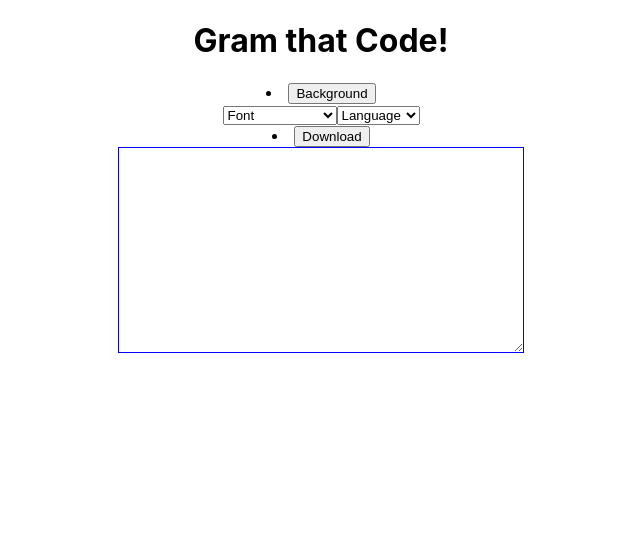
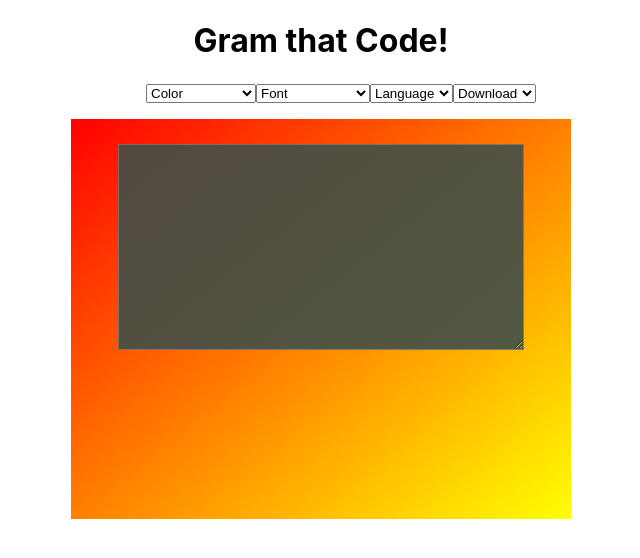
Before and after one commit to rkaufusi/gram-that-code, a React (Create React App) app: page / in a window 1280 px wide. Shown: the top 558 px of the page, without its empty margins (319-959 px from the left). Built offline with nearby package versions, Linux system fonts and the light colour scheme.

Commit message:
conditionally render bg gradients, removed code

```diff
--- a/src/App.css
+++ b/src/App.css
@@ -58,6 +58,10 @@
   border: 1px solid transparent;
 }
 
+.nav {
+  display: inline;
+}
+
 
 .Font {
   font-family: "Courier New", monospace;
@@ -72,15 +76,38 @@
   font-family: Arial, sans-serif;
 }
 .Lucida-Console {
-  font-family: Lucida Console,Lucida Sans Typewriter,monaco,Bitstream Vera Sans Mono,monospace;
+  font-family: Lucida Console,Lucida Sans Typewriter, monaco, Bitstream Vera Sans Mono, monospace;
 }
 
 .color {
   color: red;
 }
+.text-container {
+  width: 500px;
+  height: 400px;
+  margin: auto;
+  background-image: linear-gradient(to bottom right, red , yellow);
+}
+
+.red-blue {
+  background-image: linear-gradient(to bottom right, red , rgb(13, 0, 255));
+}
+.green-yellow {
+  background-image: linear-gradient(to bottom right, rgb(54, 235, 9) , yellow);
+}
+.orange-purple {
+  background-image: linear-gradient(to bottom right, rgb(255, 145, 0) , rgb(183, 0, 255));
+}
+.blue-green {
+  background-image: linear-gradient(to bottom right, rgb(4, 0, 255) , rgb(72, 255, 0));
+}
 
 .background {
+  margin-top: 5%;
+  margin-bottom: 5%;
   width: 400px;
   height: 200px;
-  border: 1px solid blue;
+  background-color: #404f49;
+  opacity: 90%;
+
 }
--- a/src/Background.js
+++ b/src/Background.js
@@ -8,4 +8,4 @@ const Background = () => {
     )
 }
 
-export default Background
+export default Background;
--- a/src/InputArea.js
+++ b/src/InputArea.js
@@ -1,37 +1,30 @@
-import React , {useState, useEffect} from 'react';
+import React , {useState,useEffect} from 'react';
 
 
 const InputArea = (props) => {
     const [firstColor, setFirstColor] = useState("red");
     const [secondColor, setSecondColor] = useState("blue");
     const [text, setText] = useState([]);
-    const [font, setFont] = useState(props.value);
-    const [temp, setTemp] = useState(false);
-    //setFont(userFont)
-
-
 
    console.log('props ' + props.value.replace(/\s/g, '-'))
 
     const handleChange = event => {
         setText([event.target.value]);
-        console.log('handle change font ' + font);
-        //event.preventDefault();
-        //console.log(text);
+        console.log('handle change font ' + props.value);
+
+    }
+    const dragged = () => {
+        console.log(dragged);
     }
 
-    /*<div className={`box ${isWarning === true && "warning"}`}
-    {font === 'Monaco' ? `user-text-area ${font}` : 'user-text-area'}
-    */
     return (
-        <div>
-            <textarea className={'background ' + props.value.replace(/\s/g, '-')} value={text} onChange={handleChange}>
+
+            <textarea className={'background ' + props.value.replace(/\s/g, '-')} value={text} onChange={handleChange} onDrag={dragged}>
 
             </textarea>
 
-        </div>
+
     )
 }
-/*  <p className={userFont === 'Menlo' ? 'menlo' : 'times'}>*/
 
 export default InputArea
--- a/src/Navbar.js
+++ b/src/Navbar.js
@@ -5,18 +5,17 @@ import LanguageDropDown from './Buttons/LanguageDropDown';
 import InputArea from './InputArea';
 
 const Navbar = () => {
-    const [dropdown, setDropDown] = useState(false);
+    const [dropdown, setDropdown] = useState(false);
     const [fontDropDown, setFontDropDown] = useState(false);
     const [languageDropDown, setLanguageDropDown] = useState(false);
     const [downloadDropDown, setDownloadDropDown] = useState(false);
     const [font, setFont] = useState('');
     const [language, setLanguage] = useState('');
+    const [color, setColor] = useState('');
+    const [download, setDownload] = useState('');
 
-    const onMouseEnter = (name) => {
-        if(name === 'background') setDropDown(true);
-        if(name === 'font') setFontDropDown(true);
-        if(name === 'language') setLanguageDropDown(true);
-        if(name === 'download') setDownloadDropDown(true);
+    const changeColor = (event) => {
+      setColor(event.target.value);
     }
 
     const changeFont = (event) => {
@@ -27,25 +26,27 @@ const Navbar = () => {
       setLanguage(event.target.value);
     }
 
-    const onMouseLeave = () => {
-        setDropDown(false);
-        setFontDropDown(false);
-        setLanguageDropDown(false);
-        setDownloadDropDown(false);
+    const changeDownload = (event) => {
+      setDownload(event.target.value);
     }
-    useEffect(() => {
-      console.log(font)
-    }, [font]);
+
+
+
 
     return (
         <div>
           <nav>
-          <li onMouseEnter={() => onMouseEnter('background')} onMouseLeave={() => onMouseLeave()}>
-            <button>
-              Background
-            </button>
-            {dropdown && <BackgroundDropDown/>}
+            <ul>
+              <li className='nav'>
+                <select onChange={changeColor}>
+                  <option>Color</option>
+                  <option>Red-Blue</option>
+                  <option>Green-Yellow</option>
+                  <option>Orange-Purple</option>
+                  <option>Blue-Green</option>
+                </select>
               </li>
+              <li className='nav'>
                 <select onChange={changeFont}>
                   <option>Font</option>
                   <option>Monaco</option>
@@ -53,6 +54,8 @@ const Navbar = () => {
                   <option>Arial</option>
                   <option>Lucida Console</option>
                 </select>
+              </li>
+              <li className='nav'>
                 <select onChange={changeLanguage}>
                   <option>Language</option>
                   <option>Javascript</option>
@@ -60,16 +63,17 @@ const Navbar = () => {
                   <option>Typescript</option>
                   <option>Python</option>
                 </select>
-
-          <li onMouseEnter={() => onMouseEnter('download')} onMouseLeave={() => onMouseLeave()}>
-            <button>
-              Download
-            </button>
-            {downloadDropDown && /*dropdown needed?*/ console.log('download')}
               </li>
-
+              <li className='nav'>
+                <select onChange={changeDownload}>
+                  <option>Download</option>
+                  <option>JPEG</option>
+                  <option>Other way</option>
+                </select>
+              </li>
+            </ul>
           </nav>
-          <div className='color'>
+          <div className={`text-container ${color.toLowerCase()}`}>
             <InputArea value={font}/>
           </div>
         </div>
```
Lines whose indentation alone changed are shown as unchanged.
